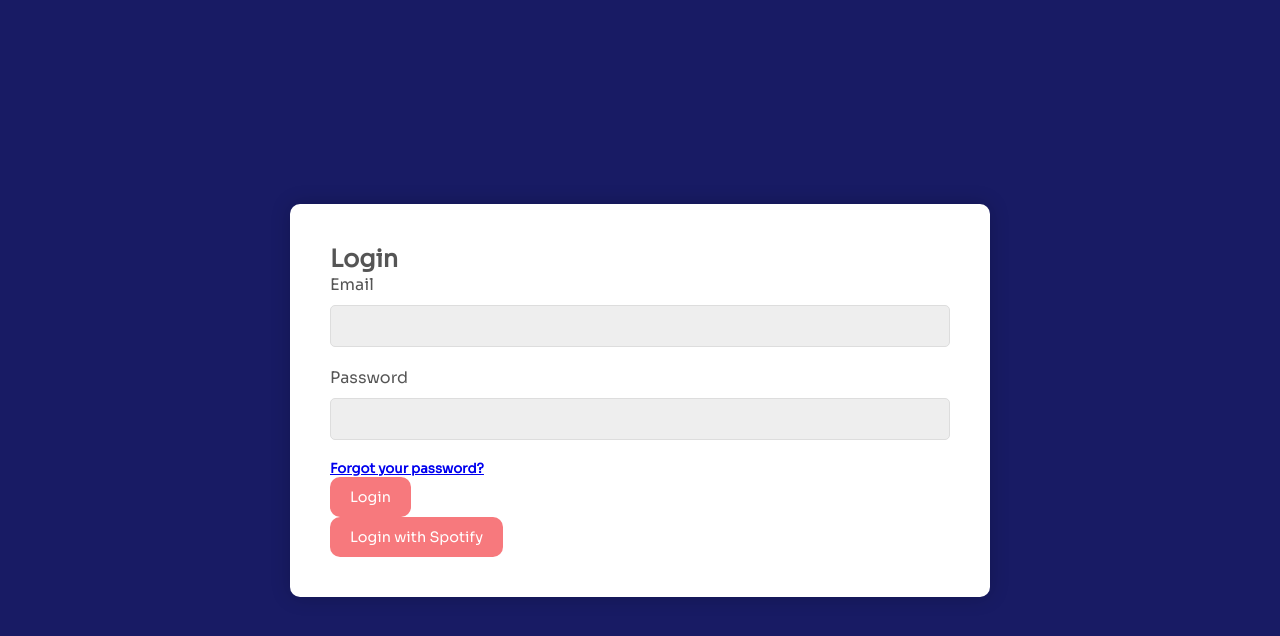
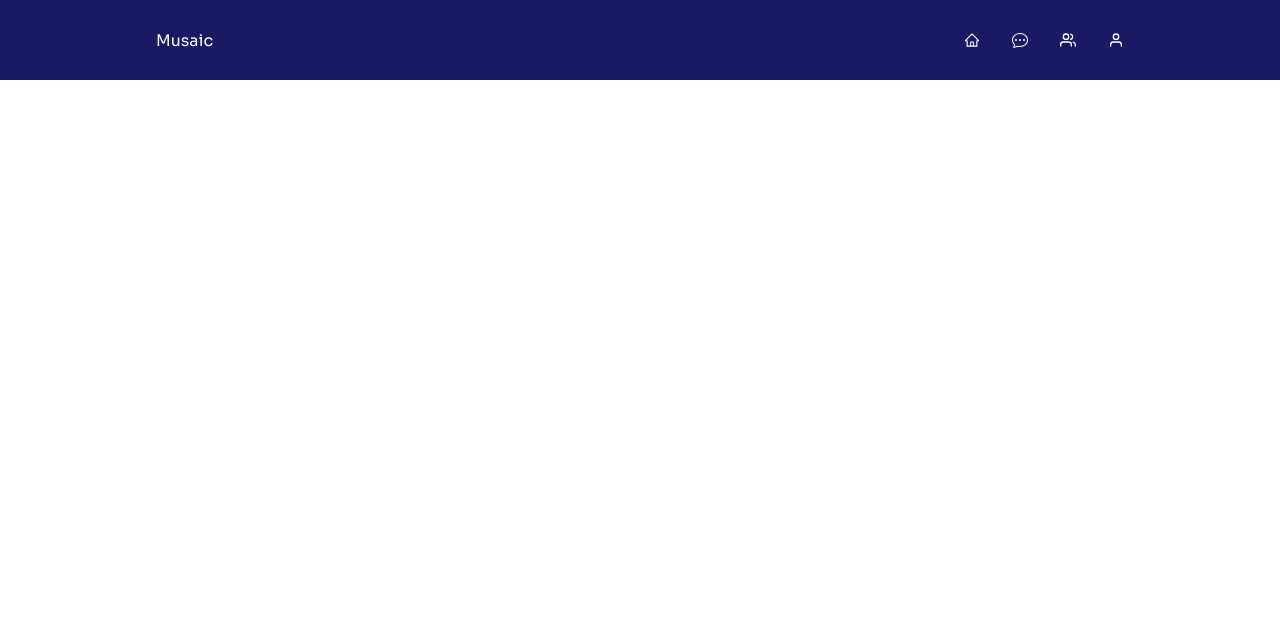
Before and after one commit to justinnguyen0/musaic, a React (Create React App) app: page / in a window 1280 px wide. Shown: the top 636 px of the page. Built offline with nearby package versions, Linux system fonts and the light colour scheme; what spotify-web-api-js would draw is missing.

Commit message:
successful login with Spotify should bring you to home now

```diff
--- a/src/App.js
+++ b/src/App.js
@@ -40,20 +40,18 @@ function App() {
 
   return (
     <div className="App">
-      {token ? (
       <BrowserRouter>
         <NavBar />
-      <Switch>
+        {token ? (<Route component={Home} />) :
+        (<Switch>
           <Route exact path="/home" component={Home} />
           <Route exact path="/chat" component={Chat} />
           <Route exact path="/friends" component={Friends} />
           <Route exact path="/profile" component={Profile} />
           <Route exact path="/register" component={Register} />
           <Route exact path="/login" component={Login} />
-      </Switch>
+        </Switch>)}
         </BrowserRouter>
-      ) :
-      (<Login />)}
     </div>
   );
 }
```
Lines whose indentation alone changed are shown as unchanged.
